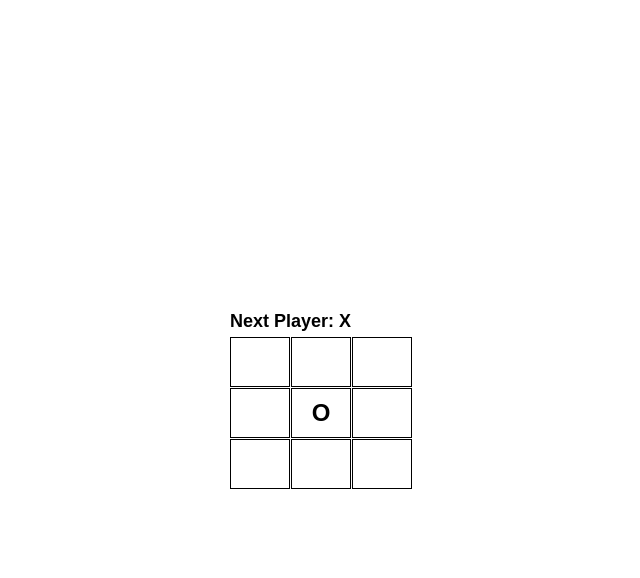
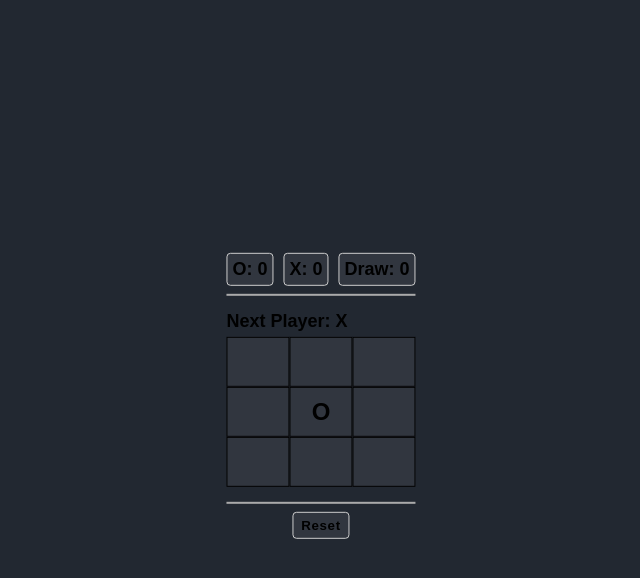
Before and after one commit to ahmed-badr1/tic-tac-toe-Game, a plain HTML site: page index.html in a window 1280 px wide. Both pictures are taken after a click on the element 640 px from the left and 413 px from the top of the page. Shown: the whole page, without its empty margins (319-959 px from the left). Drawn offline with Linux system fonts and the light colour scheme.

Commit message:
The main logic of the game has been completed and it's available to play now.

```diff
--- a/css/main.css
+++ b/css/main.css
@@ -1,6 +1,12 @@
+:root {
+  --Primary-color: #31363F;
+  --Secondary-color: linear-gradient(145deg, #31363F, #5A6274 50%, #4A5568);
+}
+
 body {
   height: 100vh;
   font-family: Arial, Helvetica, sans-serif;
+  background-color: #222831;
 }
 
 button {
@@ -19,6 +25,30 @@ button {
   top: 50%;
   left: 50%;
   transform: translate(-50%, -50%);
+  font-weight: bold;
+}
+
+.winner-count {
+  display: flex;
+  flex-wrap: wrap;
+  justify-content: space-around;
+  gap: 10px;
+  font-size: 18px;
+  margin-bottom: 15px;
+  padding-bottom: 8px;
+  border-bottom: 0.125rem solid #aaa;
+}
+
+.winner-count p {
+  background-color: var(--Primary-color);
+  padding: 5px;
+  border-radius: 4px;
+  border: 1px solid #ccc;
+}
+
+.winner-count p.active {
+  flex: 100%;
+  order: -1;
 }
 
 .tic-tac-toe h2.info {
@@ -29,13 +59,42 @@ button {
 .tic-tac-toe .squares {
   display: grid;
   grid-template-columns: repeat(3, minmax(60px, 1fr));
-  gap: 1px;
+  gap: 0.0125rem;
 }
 
 .tic-tac-toe .square {
   border: 1px solid black;
   height: 50px;
-  background-color: white;
+  background-color: var(--Primary-color);
   font-weight: bold;
   font-size: 24px;
 }
+
+.game-controller {
+  display: flex;
+  flex-wrap: wrap;
+  justify-content: space-evenly;
+  gap: 15px;
+  margin-top: 15px;
+  border-top: 0.125rem solid #aaa;
+  padding: 8px;
+}
+
+.game-controller button {
+  background-color: var(--Primary-color);
+  padding: 5px 8px;
+  border: 1px solid #ccc;
+  border-radius: 4px;
+  font-weight: bold;
+  letter-spacing: 0.0390rem;
+}
+
+button:hover,
+button.active,
+.winner-count p.active {
+  background-image: var(--Secondary-color);
+}
+
+.game-controller button.swap {
+  flex: 100%;
+}
--- a/index.html
+++ b/index.html
@@ -11,6 +11,12 @@
 </head>
 <body>
   <div class="tic-tac-toe">
+    <div class="winner-count">
+      <p class="o">O: <span class="o-count"></span></p>
+      <p class="x">X: <span class="x-count"></span></p>
+      <p class="draw">Draw: <span class="draw-count"></span></p>
+    </div>
+    <div class="game">
       <h2 class="info"></h2>
       <div class="squares">
         <button id="1" class="square"></button>
@@ -24,6 +30,13 @@
         <button id="9" class="square"></button>
       </div>
     </div>
+    <div class="game-controller">
+      <!--If I add AI play, I will turn this on -->
+      <button class="swap" hidden>Player Swap</button>
+      <button class="again" hidden>Again</button>
+      <button class="reset">Reset</button>
+    </div>
+  </div>
   <script src="js/main.js"></script>
 </body>
 </html>
--- a/js/main.js
+++ b/js/main.js
@@ -1,10 +1,14 @@
 let player = 'O';
 let firstGame = true;
 let winner = null;
+let draw = null;
+
+let xWins = 0;
+let oWins = 0;
+let drawCount = 0;
 
 function updateValue(event) {
   const square = event.target;
-  if (winner) return;
 
   if (square.classList.contains('square')) {
     const isSquareEmpty = /^\s*$/gi.test(square.textContent);
@@ -16,7 +20,9 @@ function updateValue(event) {
       winner = checkWinner(playerValue);
     }
 
-    displayInfo(winner);
+    draw = checkDraw();
+    if (winner || draw) return continuePlay();
+    displayInfo(winner, draw);
   }
 }
 
@@ -29,13 +35,36 @@ function currentPlayer() {
 }
 
 // Function To Display Information About The Current Game
-function displayInfo(winner) {
+function displayInfo(winner, draw) {
   let swapCurrentPlayer = (player === 'O' ? 'X' : 'O');
   nextPlayer = swapCurrentPlayer;
   const h2 = document.querySelector('.tic-tac-toe h2.info');
-  h2.textContent = `${firstGame ? 'First Game:' : winner ? 'Winner:' : 'Next Player:'} ${firstGame || winner ? player : nextPlayer }`
+  h2.textContent = `${firstGame ? 'First Game:' : winner ? 'Winner:' : draw ? "Draw." : 'Next Player:'} ${firstGame || winner ? player : draw ? "" : nextPlayer }`
+
+  if (firstGame || winner) {
+    updateWinnerCounter(xWins, oWins);
+  }
+
+  if (firstGame || draw) {
+    document.querySelector('.draw-count').textContent = drawCount;
+  }
 }
-displayInfo();
+
+function updateWinnerCounter(xCount, oCount) {
+  const x = document.querySelector('.x-count')
+  const o = document.querySelector('.o-count')
+
+  console.log(x, o);
+  x.textContent = xCount;
+  o.textContent = oCount;
+
+  x.parentElement.classList.toggle('active', xCount > oCount);
+  o.parentElement.classList.toggle('active', oCount > xCount);
+  if (xCount == oCount) {
+    x.parentElement.classList.remove('active');
+    o.parentElement.classList.remove('active');
+  }
+}
 
 // Determine who Is The Winner
 function checkWinner(currentPlayer) {
@@ -47,10 +76,57 @@ function checkWinner(currentPlayer) {
       return currentPlayer === document.getElementById(square).dataset.value
     });
 
-  })
+  });
+
+  winner ? (currentPlayer.toLowerCase() === 'x' ? xWins++ : oWins++) : null;
 
   return winner;
 }
 
-const game = document.querySelector('.tic-tac-toe .squares');
-game.addEventListener('click', updateValue);
+// Check If All The Squares Is Full To Determine The Draw Status.
+function checkDraw() {
+  const squares = document.querySelectorAll('.game .squares .square');
+  const draw = Array.from(squares).every((square) => {
+    return square.textContent.trim();
+  });
+
+  draw ? drawCount++ : null;
+
+  return draw;
+}
+
+// Function To Reset Values To Start New Game
+function resetValues(resetAll=false) {
+  player = 'O';
+  firstGame = true;
+  winner = null;
+  draw = null;
+  if (resetAll) {
+    xWins = 0;
+    oWins = 0
+    drawCount = 0;
+  }
+}
+
+// Reset Logic After Win Or Draw And After 3 Wins
+document.querySelector('.game-controller .reset').addEventListener('click', () => continuePlay(true));
+const originalGame = document.querySelector('.squares').cloneNode(true);
+
+function continuePlay(resetAll=false) {
+  // This Is Copy From Squares Before Any interactions
+  const currentGame = document.querySelector('.squares');
+  const gameContainer = document.querySelector('.game');
+
+  // Note:- we should add cloneNode from the cloneNode to preserve the original cloneNode pure Because we will use this again.
+  gameContainer.replaceChild(originalGame.cloneNode(true), currentGame);
+
+  resetValues(resetAll);
+  app();
+}
+
+function app() {
+  displayInfo(winner, draw);
+  const game = document.querySelector('.tic-tac-toe .game .squares');
+  game.addEventListener('click', updateValue);
+}
+app();
```
Lines whose indentation alone changed are shown as unchanged.
